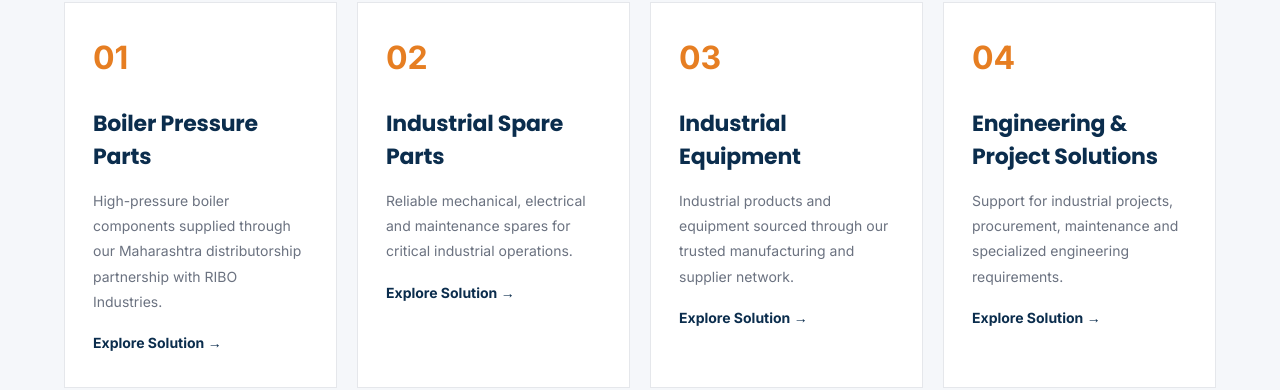
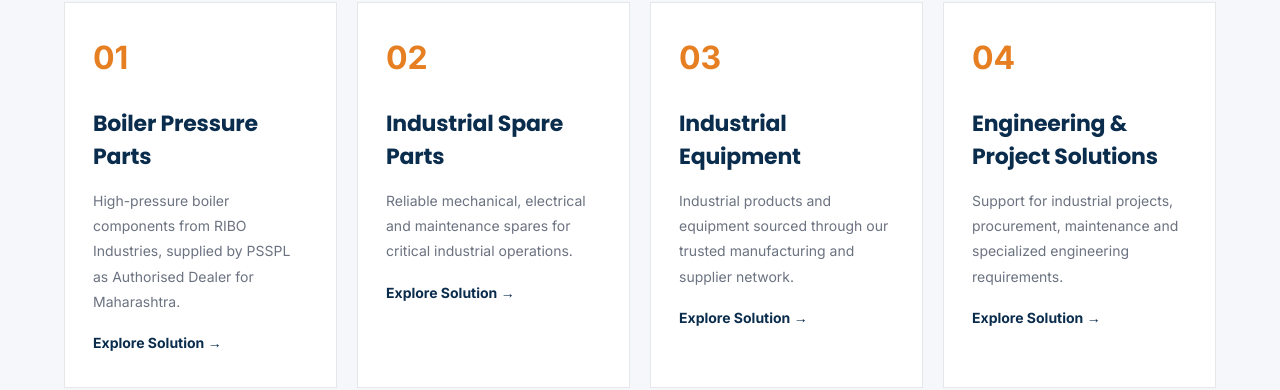
Before and after one commit to zankar21/New_psspl_website, a React (Vite) app: page / in a window 1280 px wide. Shown: the part 1694-2084 px from the top of the page. Built offline with nearby package versions, Linux system fonts and the light colour scheme.

Commit message:
standardize RIBO dealer terminology

```diff
--- a/src/components/home/ProductsPreview.jsx
+++ b/src/components/home/ProductsPreview.jsx
@@ -6,7 +6,7 @@ function ProductsPreview() {
       number: "01",
       title: "Boiler Pressure Parts",
       description:
-        "High-pressure boiler components supplied through our Maharashtra distributorship partnership with RIBO Industries."
+        "High-pressure boiler components from RIBO Industries, supplied by PSSPL as Authorised Dealer for Maharashtra."
     },
 
     {
```
